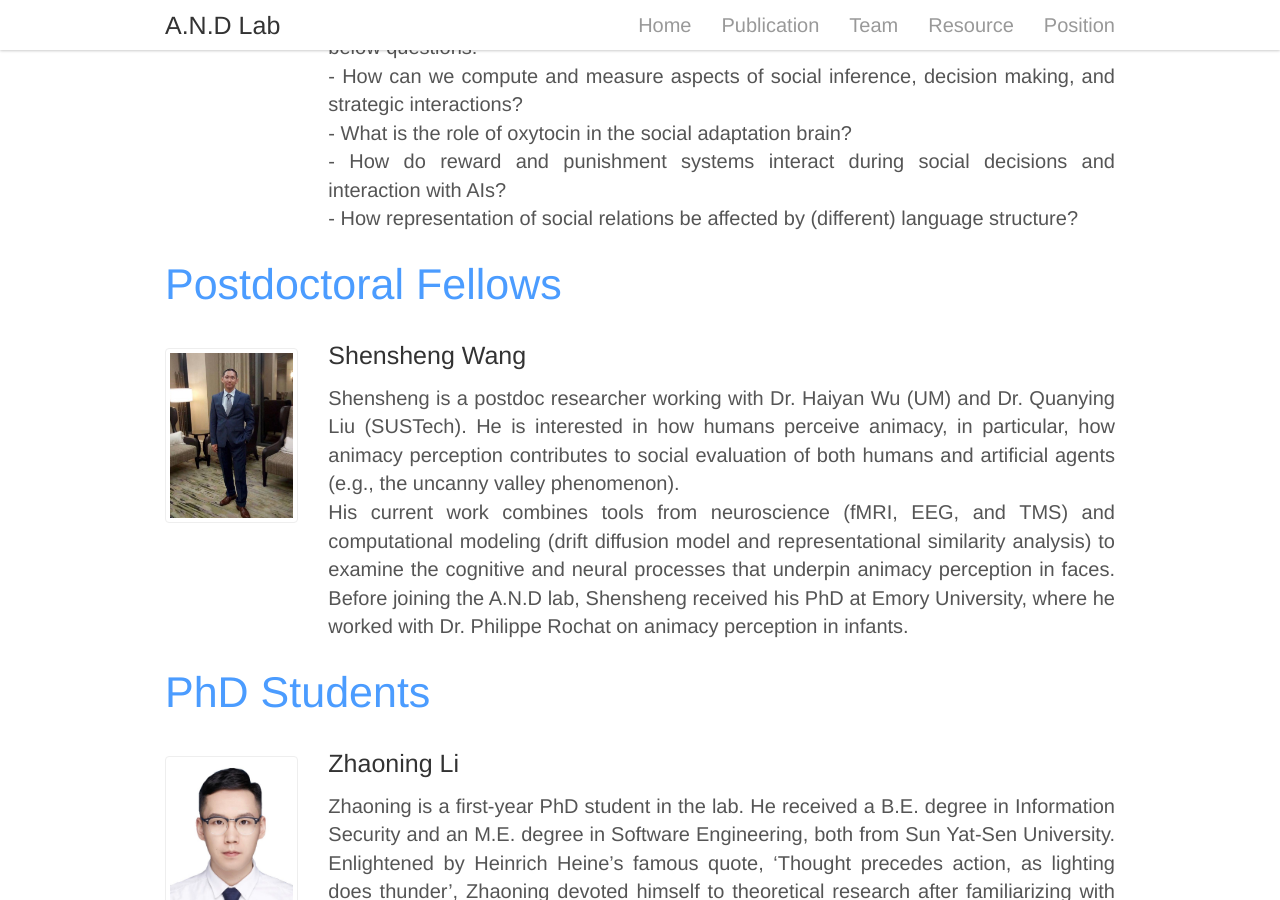
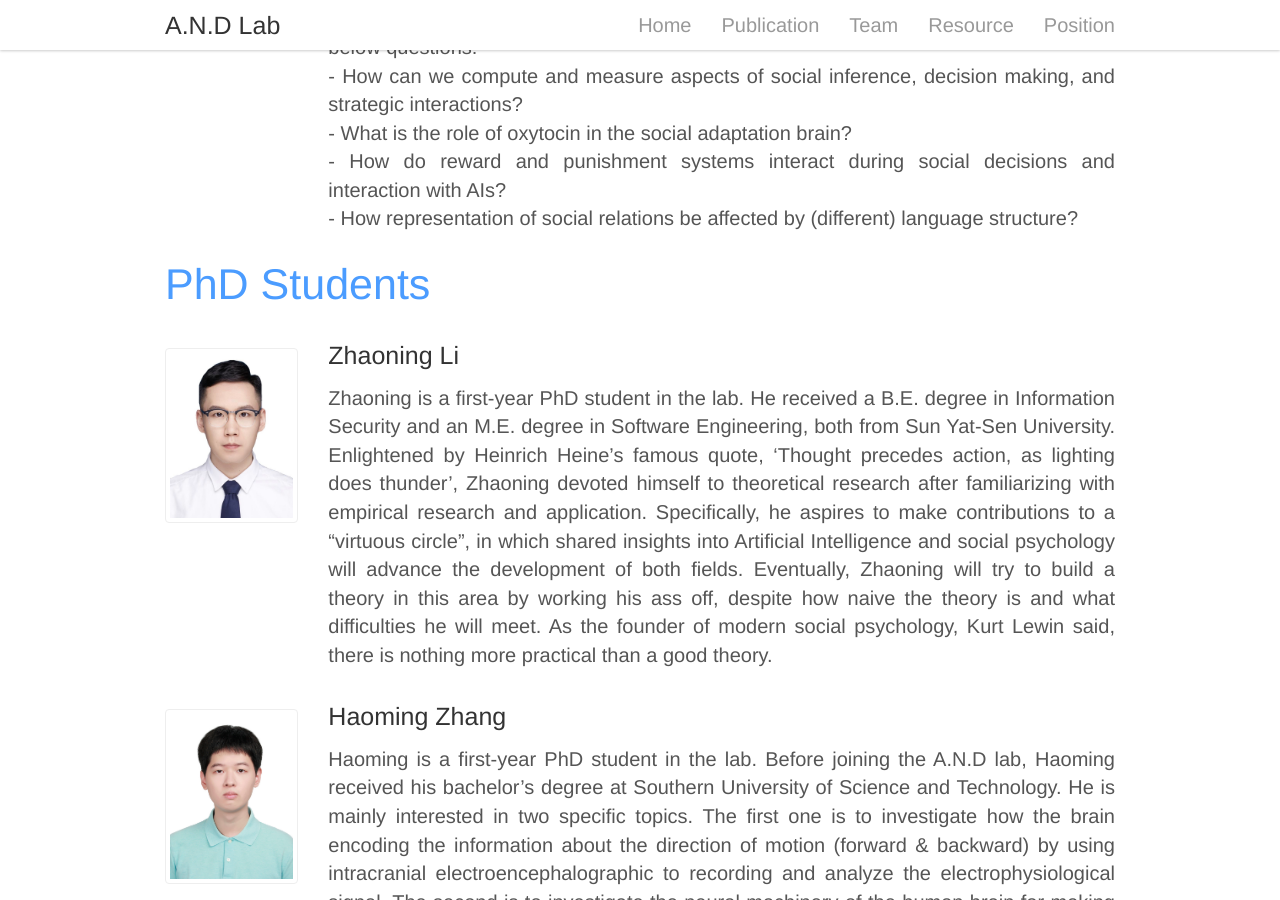
Before and after one commit to andlab-um/lab-website, a Jekyll site: the page built from _pages/team.html, in a window 1280 px wide and 900 px high, scrolled down 492 px. Built offline with Jekyll 4.4.1, drawn with Linux system fonts in a browser that asks for light colours; nearby versions of some CDN libraries.

Commit message:
Delete shensheng

```diff
--- a/_data/member.yml
+++ b/_data/member.yml
@@ -13,14 +13,6 @@
       social:
         email: haiyanwu@um.edu.mo
         website: "https://haiyanwu.wixsite.com/haiyanwu"
-
-- title: Postdoctoral Fellows
-  members:
-    - name: Shensheng Wang
-      image: shensheng.png
-      content:
-        - Shensheng is a postdoc researcher working with Dr. Haiyan Wu (UM) and Dr. Quanying Liu (SUSTech). He is interested in how humans perceive animacy, in particular, how animacy perception contributes to social evaluation of both humans and artificial agents (e.g., the uncanny valley phenomenon).
-        - His current work combines tools from neuroscience (fMRI, EEG, and TMS) and computational modeling (drift diffusion model and representational similarity analysis) to examine the cognitive and neural processes that underpin animacy perception in faces. Before joining the A.N.D lab, Shensheng received his PhD at Emory University, where he worked with Dr. Philippe Rochat on animacy perception in infants.
 
 - title: PhD Students
   members:
```
